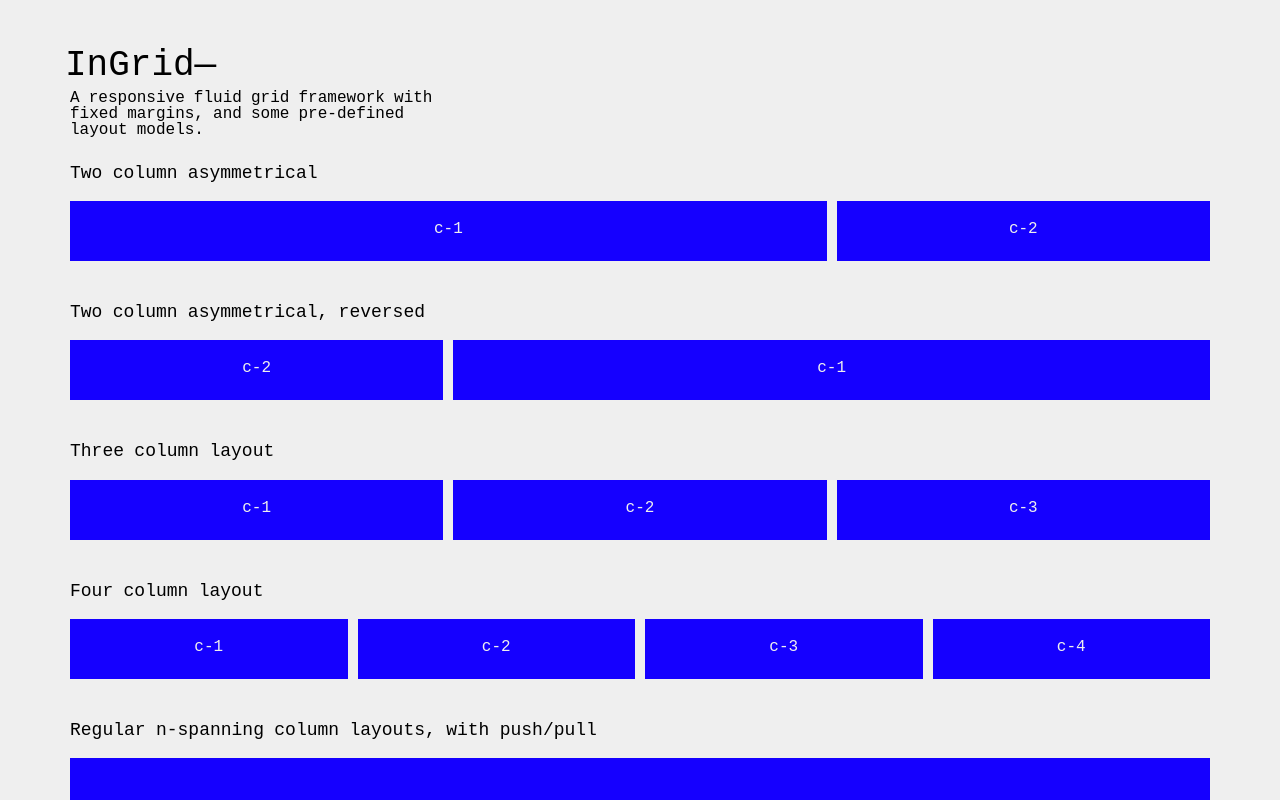
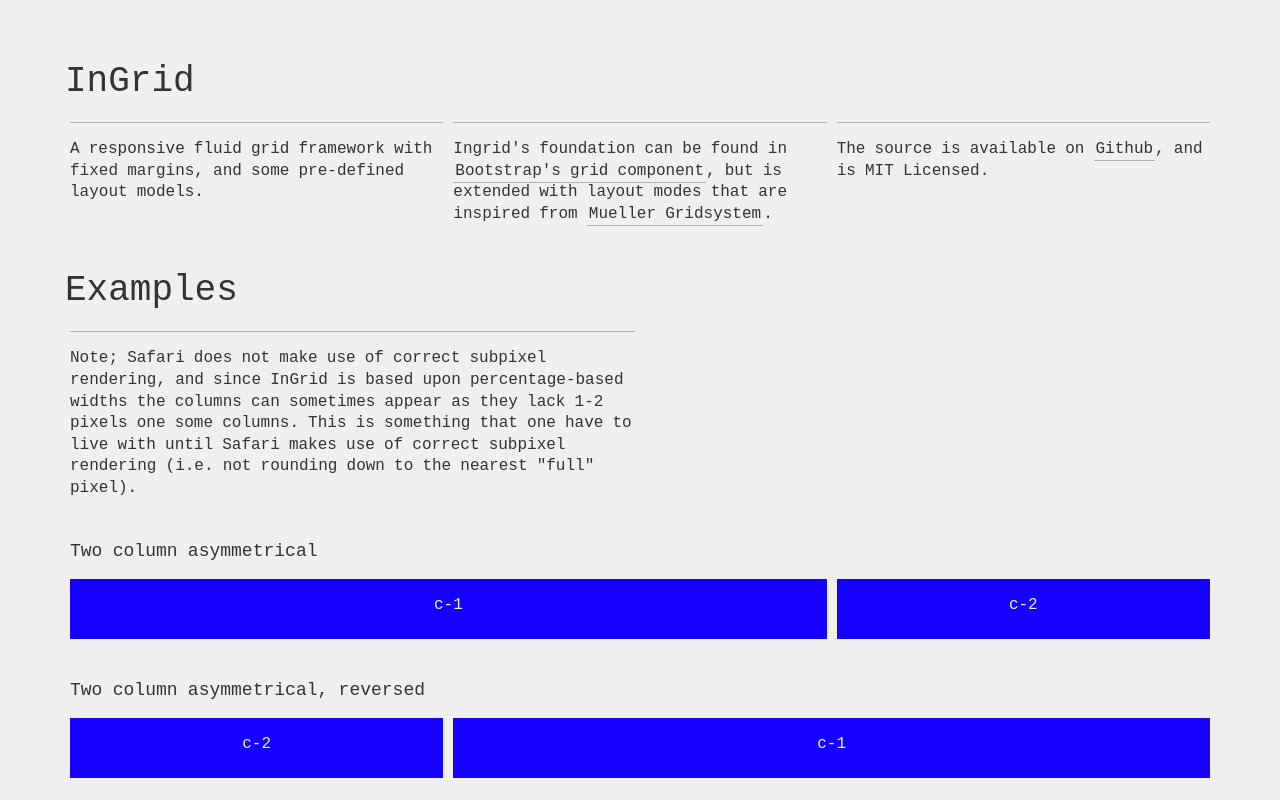
Before and after one commit to andreaslof/ingrid, a website: page index.html in a window 1280 px wide. Shown: the top 800 px of the page. Drawn offline with Linux system fonts and the light colour scheme.

Commit message:
Updating minor things

```diff
--- a/gulpfile.js
+++ b/gulpfile.js
@@ -3,7 +3,7 @@
   , minifyCSS = require('gulp-minify-css')
   , watcher = gulp.watch('sass/**/*.scss', ['default']);;
 
-gulp.task('default', function () {
+gulp.task('watch', function () {
   gulp.src('./sass/**/*.scss')
       .pipe(compass({
         style: 'compressed',
@@ -21,3 +21,5 @@
 watcher.on('change', function (evt) {
   console.log('[watcher] File '+evt.path.replace(/.*(?=sass)/,'')+' was '+evt.type+', compiling...');
 })
+
+gulp.task('default', ['watch']);
--- a/index.html
+++ b/index.html
@@ -9,9 +9,25 @@
 </head>
 <body>
   <div id="wrap">
+    <section class="l-3c">
+      <div class="row">
+        <h1>InGrid</h1>
+        <div class="c1">
+          <p>A responsive fluid grid framework with fixed margins, and some pre-defined layout models.</p>
+        </div>
+        <div class="c2">
+          <p>Ingrid's foundation can be found in <a href="http://getbootstrap.com/css/#grid">Bootstrap's grid component</a>, but is extended with layout modes that are inspired from <a href="http://muellergridsystem.com/">Mueller Gridsystem</a>.</p>
+        </div>
+        <div class="c3">
+          <p>The source is available on <a href="https://github.com/andreaslof/ingrid">Github</a>, and is MIT Licensed.</p>
+        </div>
+      </div>
+    </section>
     <div class="row">
-        <h1>InGrid—</h1>
-        <p class="span-d-8 span-tp-6 span-ml-12 span-m-12">A responsive fluid grid framework with fixed margins, and some pre-defined layout models.</p>
+      <h1>Examples</h1>
+      <div class="span-d-12 span-tp-8 span-ml-8 span-m-12">
+        <p>Note; Safari does not make use of correct subpixel rendering, and since InGrid is based upon percentage-based widths the columns can sometimes appear as they lack 1-2 pixels one some columns. This is something that one have to live with until Safari makes use of correct subpixel rendering (i.e. not rounding down to the nearest "full" pixel).</p>
+      </div>
     </div>
     <section class="l-2c">
       <h3>Two column asymmetrical</h3>
--- a/package.json
+++ b/package.json
@@ -6,7 +6,7 @@
   "devDependencies": {
     "gulp-minify-css": "~0.3.0",
     "gulp-watch": "~0.5.0",
-    "gulp": "~3.5.2",
+    "gulp": ">=3.5.2",
     "gulp-compass": "~1.1.3"
   },
   "engines": {
--- a/sass/style.scss
+++ b/sass/style.scss
@@ -6,17 +6,20 @@
 $blue: #1500ff;
 $orange: #ef2a00;
 $muted-pink: #ff7774;
+$text-color: #333;
+$border-color: lighten($text-color, 50%);
 $font-family: "Trim Mono Light", monospace;
 
 body {
   background: $background-color;
+  color: $text-color;
   font-family: $font-family;
   font-style: normal;
   padding: 2em 0;
   text-rendering: optimizeLegibility;
   width: 100%;
   word-spacing: -0.03em;
-  -webkit-font-smoothing: antialiased;
+  //-webkit-font-smoothing: antialiased;
 
   #wrap {
     box-sizing: border-box;
@@ -46,6 +49,27 @@
   margin: 0 0 1em;
 }
 
+a {
+  border-bottom: 1px solid $border-color;
+  color: $text-color;
+  padding: 2px;
+  text-decoration: none;
+
+  &:hover {
+    background-color: $blue;
+    color: #efefef;
+    border-color: #efefef;
+  }
+}
+
+p {
+  border-top: 1px solid $border-color;
+  margin: 1em 0;
+  padding: 1em 0 0;
+
+  @include adjust-font-size-to(16px, 0.9);
+}
+
 .box {
   background: $blue;
   @include box-sizing(border-box);
@@ -54,9 +78,14 @@
   font-weight: 200;
   min-height: 60px;
   height: auto;
-  padding: 20px 0;
+  padding: 0;
   text-align: center;
   width: 100%;
+
+  p {
+    border: 0;
+    margin: 0;
+  }
 }
 
 @media screen and (min-width: 768px) and (max-width: 980px) {
@@ -85,6 +114,6 @@
   }
 
   p {
-    @include adjust-font-size-to(12px, 0.6);
+    @include adjust-font-size-to(12px, 0.85);
   }
 }
```
Also changed, not shown: LICENSE.md (added), README.md (added), css/style.css, sass/grid/layouts/_threecol.scss (line endings or trailing spaces).
